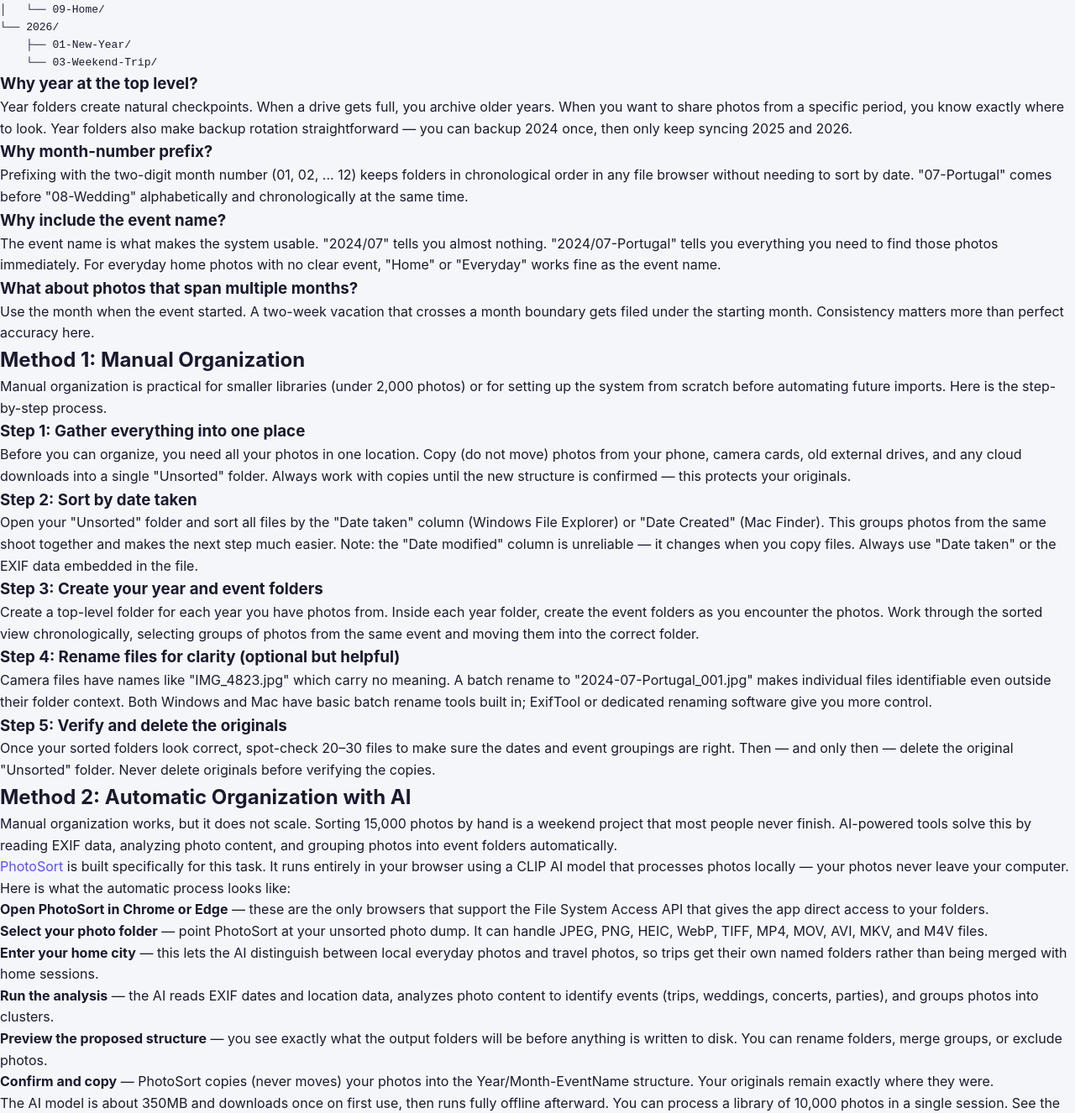
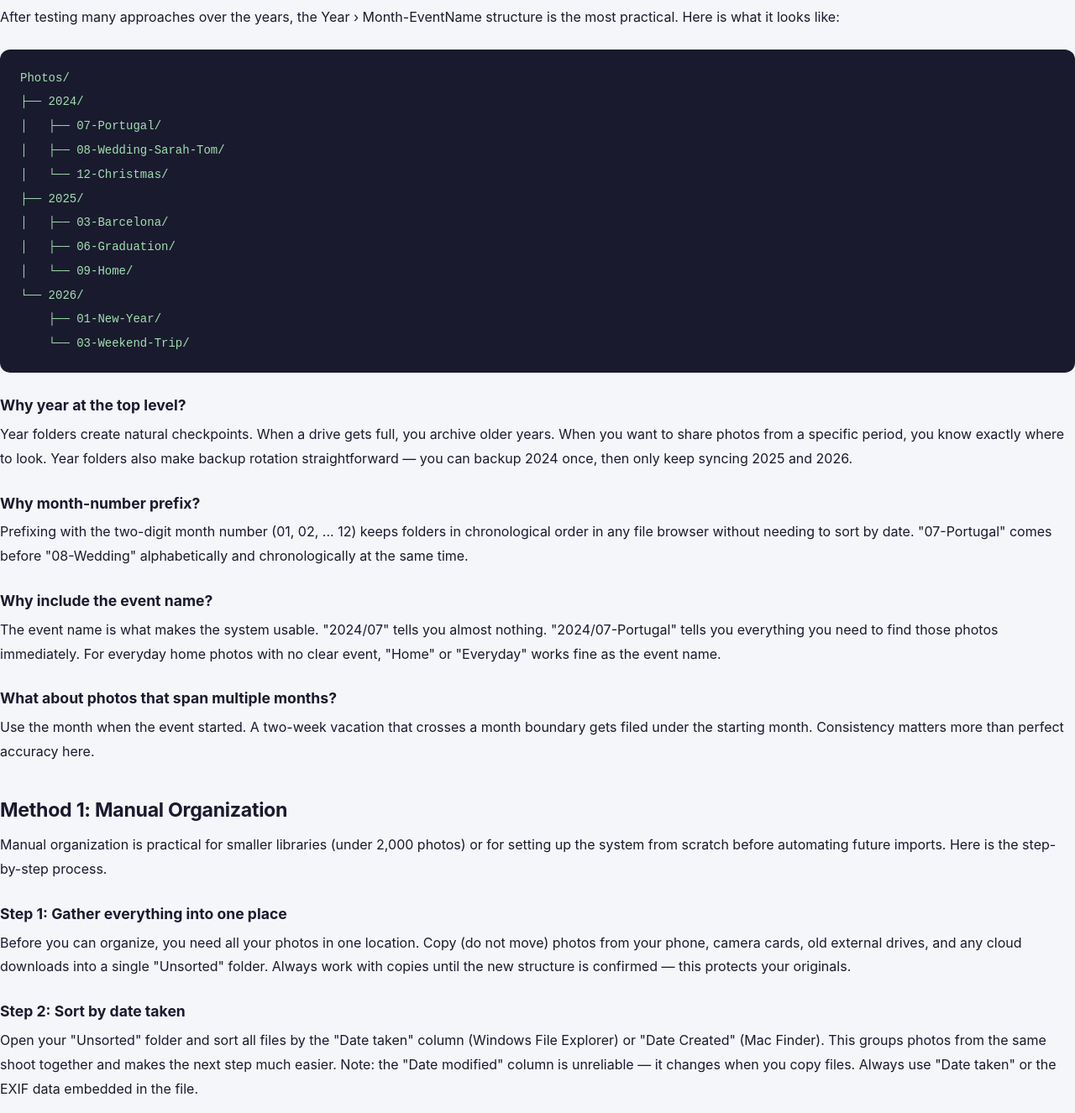
Before and after one commit to Sensotix95/photosort, a website: page public/blog/how-to-organize-photos-on-computer/index.html in a window 1280 px wide. Shown: the part 829-2155 px from the top of the page at 84% size. Drawn offline with Linux system fonts and the light colour scheme.

Commit message:
Fix formatting: add proper list, typography and post-body styles

```diff
--- a/public/css/marketing.css
+++ b/public/css/marketing.css
@@ -235,12 +235,18 @@
 }
 .mkt-page p { line-height: 1.75; margin-bottom: 1rem; color: var(--text); }
 .mkt-page ul, .mkt-page ol {
-  padding-left: 1.5rem;
-  margin-bottom: 1rem;
-  line-height: 1.75;
+  padding-left: 1.6rem;
+  margin: 0.75rem 0 1.25rem;
+  line-height: 1.8;
   color: var(--text);
 }
-.mkt-page li { margin-bottom: 0.35rem; }
+.mkt-page ul { list-style-type: disc; }
+.mkt-page ol { list-style-type: decimal; }
+.mkt-page li {
+  margin-bottom: 0.5rem;
+  padding-left: 0.25rem;
+}
+.mkt-page li::marker { color: var(--accent); }
 .mkt-page a { color: var(--accent); }
 
 /* ── Feature grid (features page) ───────────────────────────────────────── */
@@ -391,6 +397,52 @@
   color: var(--success);
   font-weight: 600;
   margin: 0;
+}
+
+/* ── Blog post body content ──────────────────────────────────────────────── */
+.post-body {
+  font-size: 1rem;
+  line-height: 1.8;
+  color: var(--text);
+}
+.post-body h2 {
+  font-size: 1.45rem;
+  font-weight: 700;
+  margin: 2.5rem 0 0.75rem;
+  letter-spacing: -0.3px;
+  color: var(--text);
+}
+.post-body h3 {
+  font-size: 1.1rem;
+  font-weight: 700;
+  margin: 1.75rem 0 0.5rem;
+  color: var(--text);
+}
+.post-body p {
+  margin-bottom: 1.1rem;
+  line-height: 1.8;
+}
+.post-body ul,
+.post-body ol {
+  padding-left: 1.6rem;
+  margin: 0.75rem 0 1.25rem;
+  line-height: 1.8;
+}
+.post-body ul { list-style-type: disc; }
+.post-body ol { list-style-type: decimal; }
+.post-body li {
+  margin-bottom: 0.5rem;
+  padding-left: 0.25rem;
+}
+.post-body li::marker { color: var(--accent); }
+.post-body strong { font-weight: 700; color: var(--text); }
+.post-body a { color: var(--accent); font-weight: 500; }
+.post-body a:hover { text-decoration: underline; }
+.post-body pre {
+  margin: 1.5rem 0;
+}
+.post-body code {
+  font-size: 0.875em;
 }
 
 /* ── Blog layout ─────────────────────────────────────────────────────────── */
@@ -614,10 +666,17 @@ summary.faq-question::-webkit-details-marker { display: none; }
 .faq-answer p { margin-bottom: 0.75rem; }
 .faq-answer p:last-child { margin-bottom: 0; }
 .faq-answer ul, .faq-answer ol {
-  padding-left: 1.4rem;
-  margin: 0.5rem 0 0.75rem;
+  padding-left: 1.6rem;
+  margin: 0.75rem 0 1rem;
+  line-height: 1.8;
 }
-.faq-answer li { margin-bottom: 0.3rem; }
+.faq-answer ul { list-style-type: disc; }
+.faq-answer ol { list-style-type: decimal; }
+.faq-answer li {
+  margin-bottom: 0.45rem;
+  padding-left: 0.2rem;
+}
+.faq-answer li::marker { color: var(--accent); }
 .faq-answer code {
   background: var(--bg);
   border: 1px solid var(--border);
--- a/public/css/styles.css
+++ b/public/css/styles.css
@@ -76,6 +76,35 @@ a:hover { text-decoration: underline; }
   border: 1.5px solid var(--border);
 }
 .btn-ghost:hover:not(:disabled) { border-color: #bbbdd4; }
+
+/* ── Base typography for content ─────────────────────────────────────────── */
+h1, h2, h3, h4 { line-height: 1.3; }
+
+code {
+  background: #f0f0f8;
+  border: 1px solid var(--border);
+  border-radius: 4px;
+  padding: 0.1em 0.4em;
+  font-size: 0.87em;
+  font-family: 'Courier New', Courier, monospace;
+  color: var(--text);
+}
+
+pre {
+  background: #1a1a2e;
+  border-radius: var(--radius);
+  padding: 1.25rem 1.5rem;
+  overflow-x: auto;
+  margin: 1.25rem 0;
+}
+pre code {
+  background: none;
+  border: none;
+  padding: 0;
+  font-size: 0.85rem;
+  line-height: 1.7;
+  color: #a0e0b0;
+}
 
 /* ── Gate / Landing ───────────────────────────────────────────────────────── */
 #screen-gate {
```
